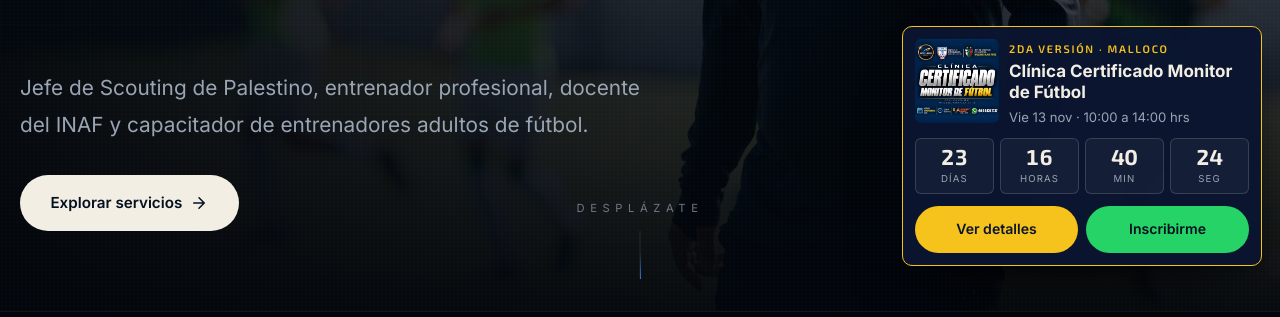
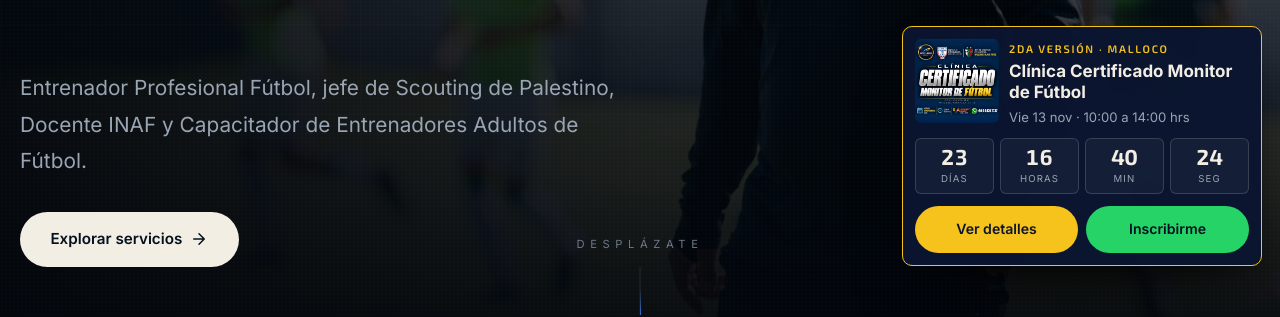
Before and after one commit to LuisDiazz7/william-sports, a plain HTML site: page index.html in a window 1280 px wide. Shown: the part 516-833 px from the top of the page. Drawn offline with Linux system fonts and the light colour scheme.

Commit message:
otrocommit

```diff
--- a/index.html
+++ b/index.html
@@ -79,7 +79,7 @@
             EL FÚTBOL SE OBSERVA, SE ENSEÑA Y SE DESARROLLA
           </h1>
           <p class="hero__subtitle">
-            Jefe de Scouting de Palestino, entrenador profesional, docente del INAF y capacitador de entrenadores adultos de fútbol.
+            Entrenador Profesional Fútbol, jefe de Scouting de Palestino, Docente INAF y Capacitador de Entrenadores Adultos de Fútbol.
           </p>
 
           <div class="hero__actions">
```
